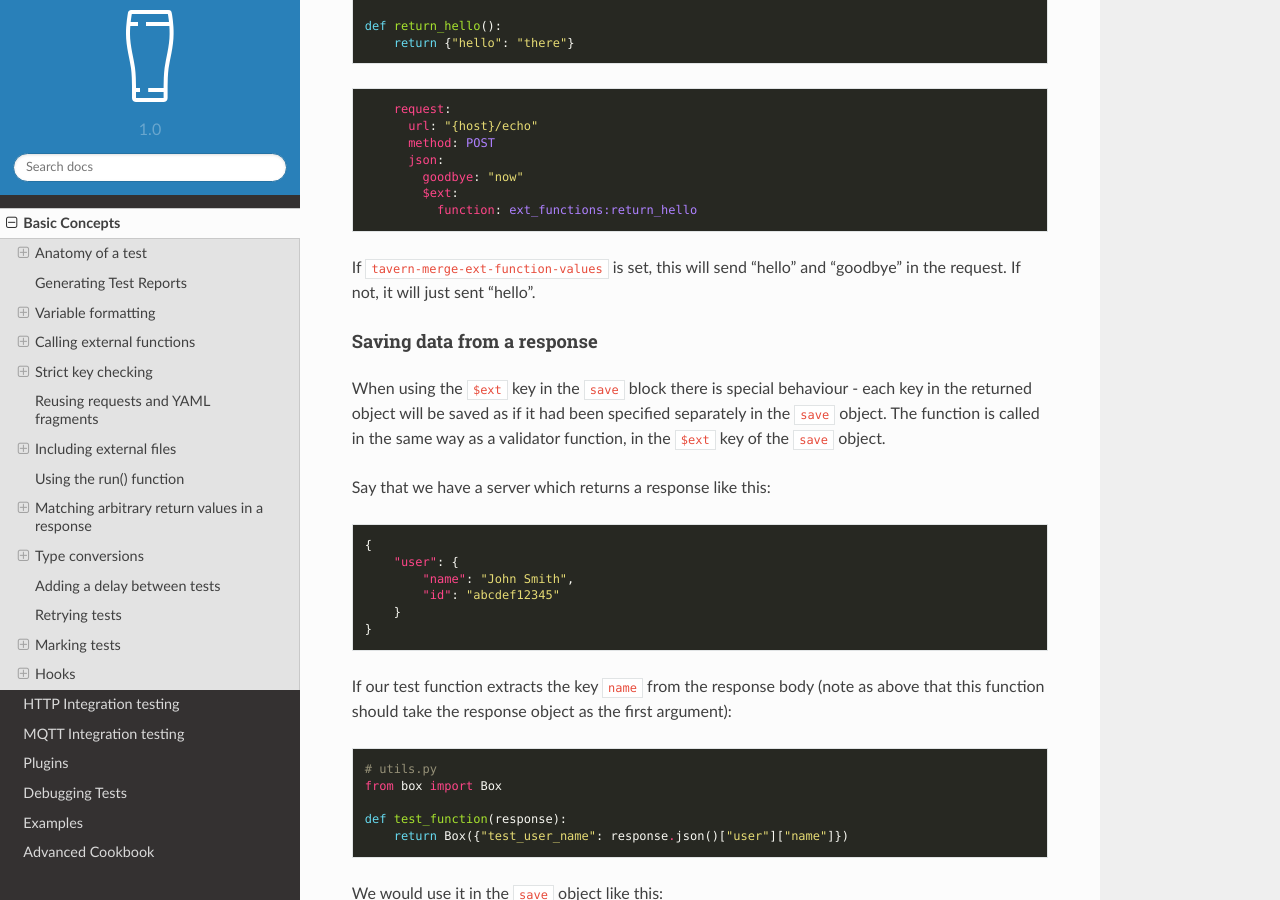
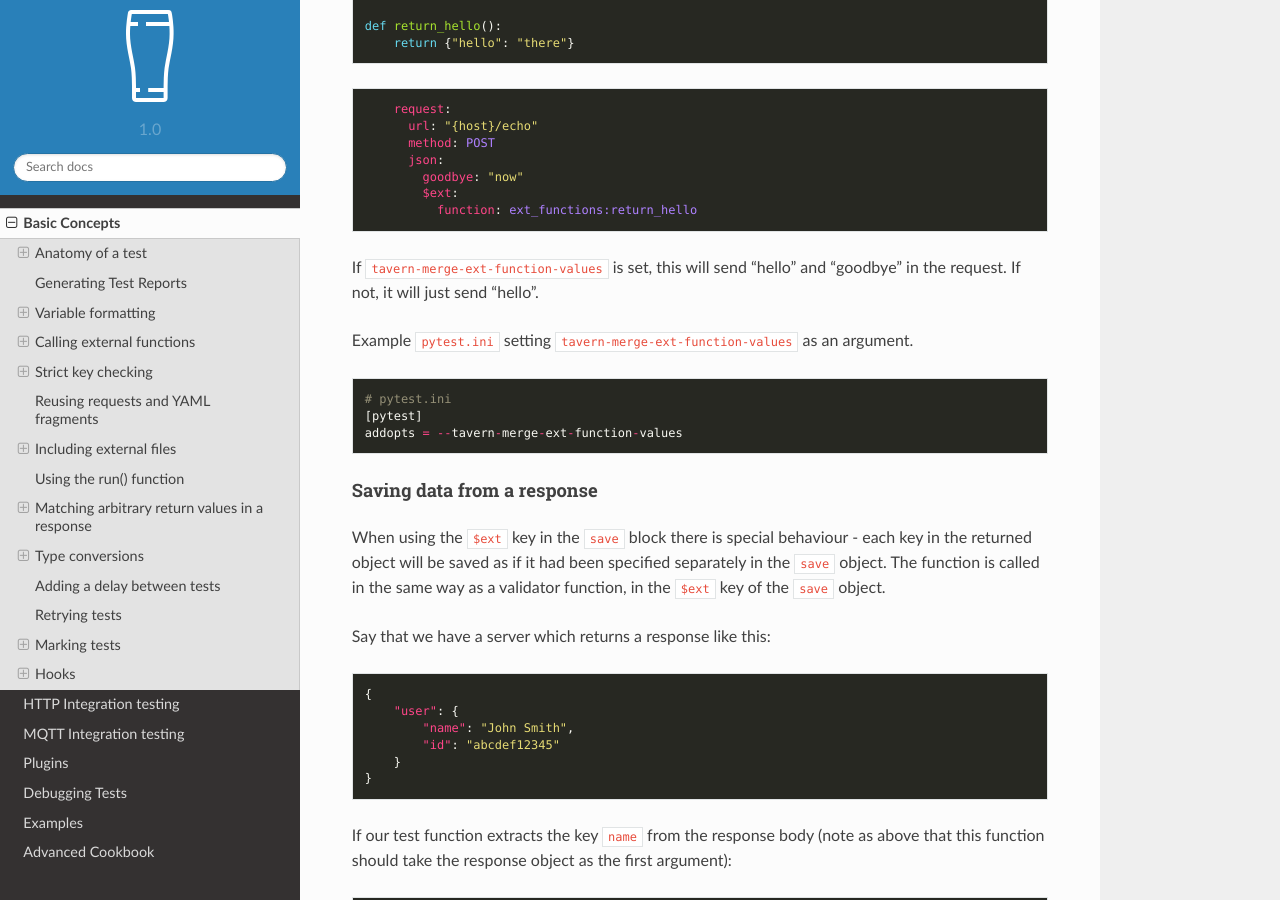
Before and after one commit to taverntesting/tavern, a Sphinx documentation site: the page built from docs/source/basics.md, in a window 1280 px wide and 900 px high, scrolled down 8346 px. Built offline with Sphinx 7.4.7 and the Read the Docs theme 2.0.0, drawn with Linux system fonts in a browser that asks for light colours; formulas are drawn with MathJax 3.

Commit message:
Updated documentation to show how to enable tavern-merge-ext-function-values  (#767)
* Update basics.md

Updated basics.md to provide an example of how to include tavern-merge-ext-function-values in pytest.ini

* Corrected a typo

````diff
--- a/docs/source/basics.md
+++ b/docs/source/basics.md
@@ -445,7 +445,14 @@ def return_hello():
 ```
 
 If `tavern-merge-ext-function-values` is set, this will send "hello" and "goodbye" in
-the request. If not, it will just sent "hello".
+the request. If not, it will just send "hello".
+
+Example `pytest.ini` setting `tavern-merge-ext-function-values` as an argument.
+```python
+# pytest.ini
+[pytest]
+addopts = --tavern-merge-ext-function-values
+```
 
 #### Saving data from a response
 
````
